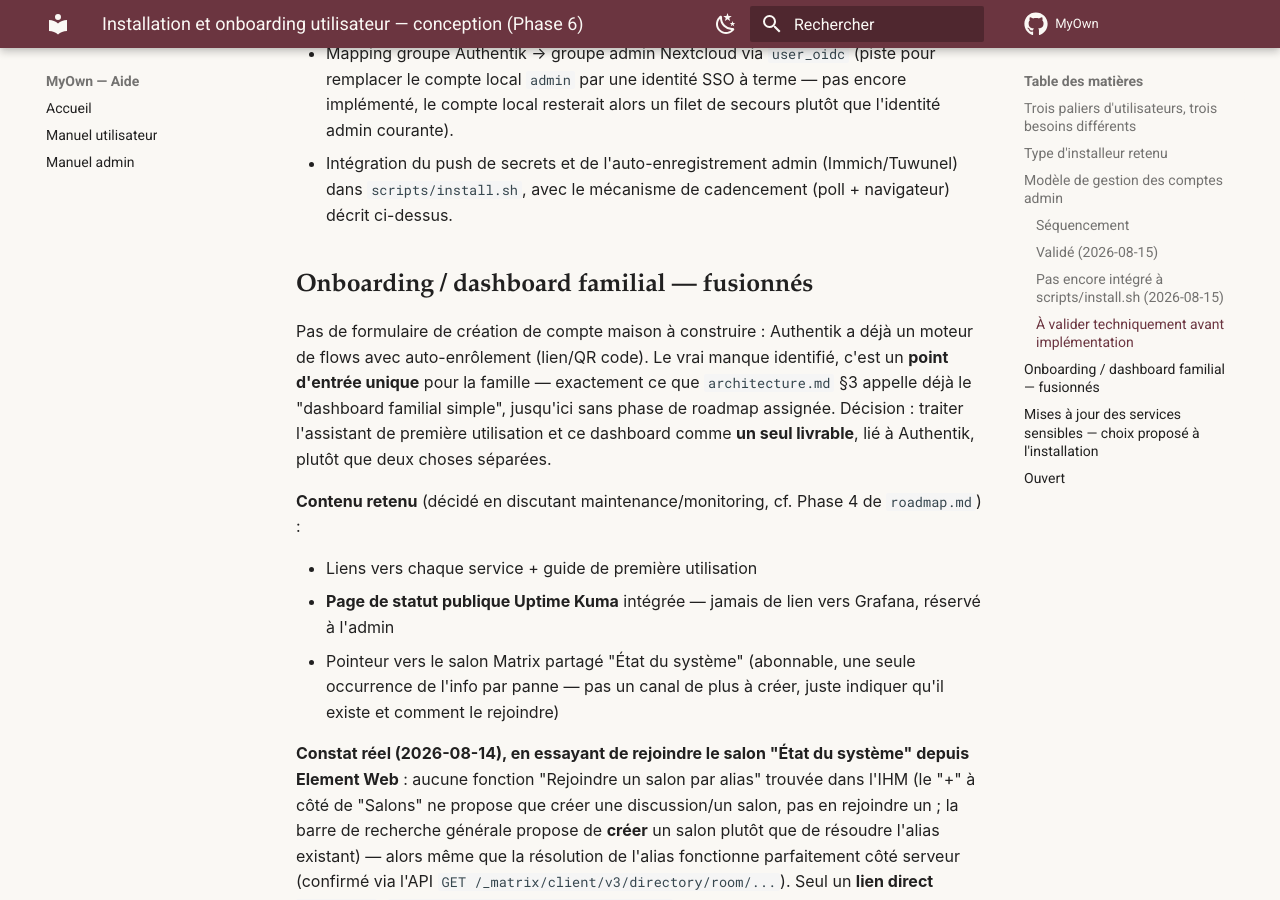
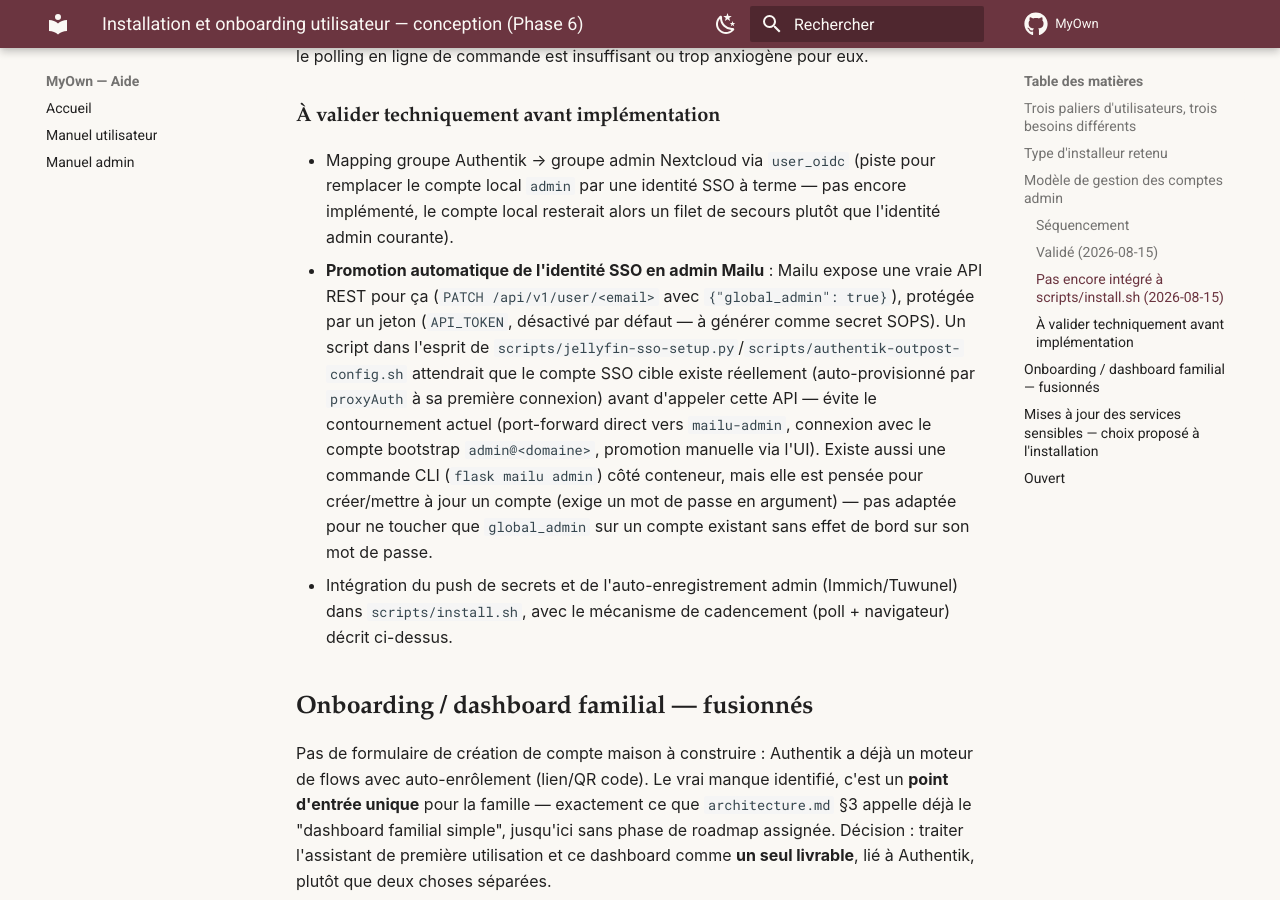
Before and after one commit to Pavliin/MyOwn, an MkDocs documentation site: the page built from docs/installation-utilisateur.md, in a window 1280 px wide and 900 px high, scrolled down 3974 px. Built offline with MkDocs 1.6.1 and Material for MkDocs 9.7.7, drawn with Linux system fonts in a browser that asks for light colours; comment, search, counter and statistics services are not loaded; some of the changed text lies outside the part shown.

Commit message:
fix(mail): update the DKIM public key after a real key regeneration
The original DKIM key had never actually been written to Mailu's
persistent /dkim/ path — the admin pod's key lookup silently
returned nothing, so every outbound message sent through the
client-facing submission ports (Android app validation) went out
unsigned despite a DNS record existing for it. Surfaced by an
unrelated crash on the domain-details admin page (empty PORTS env
var after a pod restart was needed following the front.externalService
change), which forced the restart that exposed the missing key.
New key generated via the admin UI itself, DNS value updated to match.

Also documents (docs/installation-utilisateur.md) the same admin-account
gap already tracked for other services: Mailu's bootstrap admin@<domain>
account is fully separate from the SSO identity, requiring a manual
promotion today — Mailu's own PATCH /api/v1/user/<email> API is the
future automation path, not yet implemented.

```diff
--- a/docs/installation-utilisateur.md
+++ b/docs/installation-utilisateur.md
@@ -27,6 +27,7 @@
 | Vaultwarden (`/admin`) | Jeton partagé (`ADMIN_TOKEN`), pas un compte |
 | Nextcloud | Compte local `admin` pré-défini dans le secret de déploiement |
 | Immich, Tuwunel | Premier compte inscrit devient admin ("premier arrivé, premier servi") |
+| Mailu | Compte bootstrap `admin@<domaine>` (secret de déploiement), totalement séparé de l'identité SSO — celle-ci n'obtient les droits admin qu'après une promotion manuelle |
 
 **Problème identifié** : rien ne garantit que la bonne identité récupère les bons droits, et les secrets d'infrastructure (ArgoCD, Grafana, clé privée SOPS) ne sont accessibles qu'à l'opérateur technique (Robin) — pas à l'utilisateur final, propriétaire réel de sa solution. Contraire au principe fondamental du projet ("reprendre possession de ses données", `architecture.md` §1).
 
@@ -64,6 +65,7 @@
 ### À valider techniquement avant implémentation
 
 - Mapping groupe Authentik → groupe admin Nextcloud via `user_oidc` (piste pour remplacer le compte local `admin` par une identité SSO à terme — pas encore implémenté, le compte local resterait alors un filet de secours plutôt que l'identité admin courante).
+- **Promotion automatique de l'identité SSO en admin Mailu** : Mailu expose une vraie API REST pour ça (`PATCH /api/v1/user/<email>` avec `{"global_admin": true}`), protégée par un jeton (`API_TOKEN`, désactivé par défaut — à générer comme secret SOPS). Un script dans l'esprit de `scripts/jellyfin-sso-setup.py`/`scripts/authentik-outpost-config.sh` attendrait que le compte SSO cible existe réellement (auto-provisionné par `proxyAuth` à sa première connexion) avant d'appeler cette API — évite le contournement actuel (port-forward direct vers `mailu-admin`, connexion avec le compte bootstrap `admin@<domaine>`, promotion manuelle via l'UI). Existe aussi une commande CLI (`flask mailu admin`) côté conteneur, mais elle est pensée pour créer/mettre à jour un compte (exige un mot de passe en argument) — pas adaptée pour ne toucher que `global_admin` sur un compte existant sans effet de bord sur son mot de passe.
 - Intégration du push de secrets et de l'auto-enregistrement admin (Immich/Tuwunel) dans `scripts/install.sh`, avec le mécanisme de cadencement (poll + navigateur) décrit ci-dessus.
 
 ## Onboarding / dashboard familial — fusionnés
```
Also changed, not shown: 1 other file.
